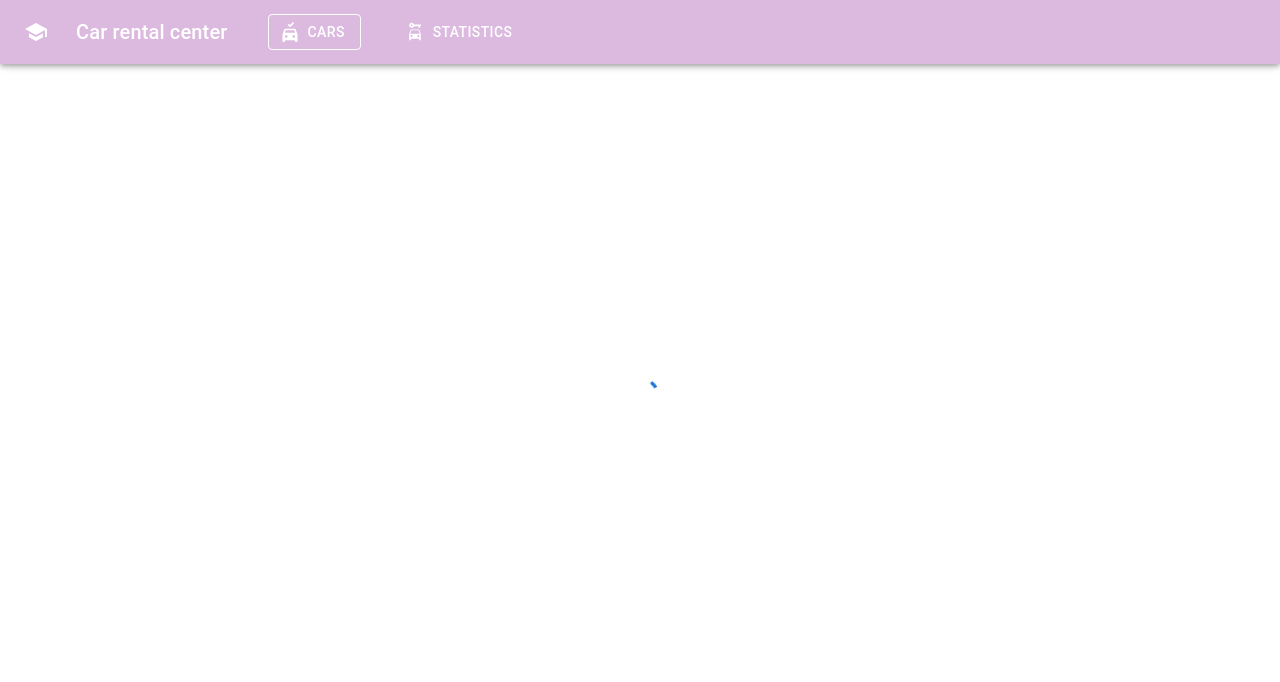
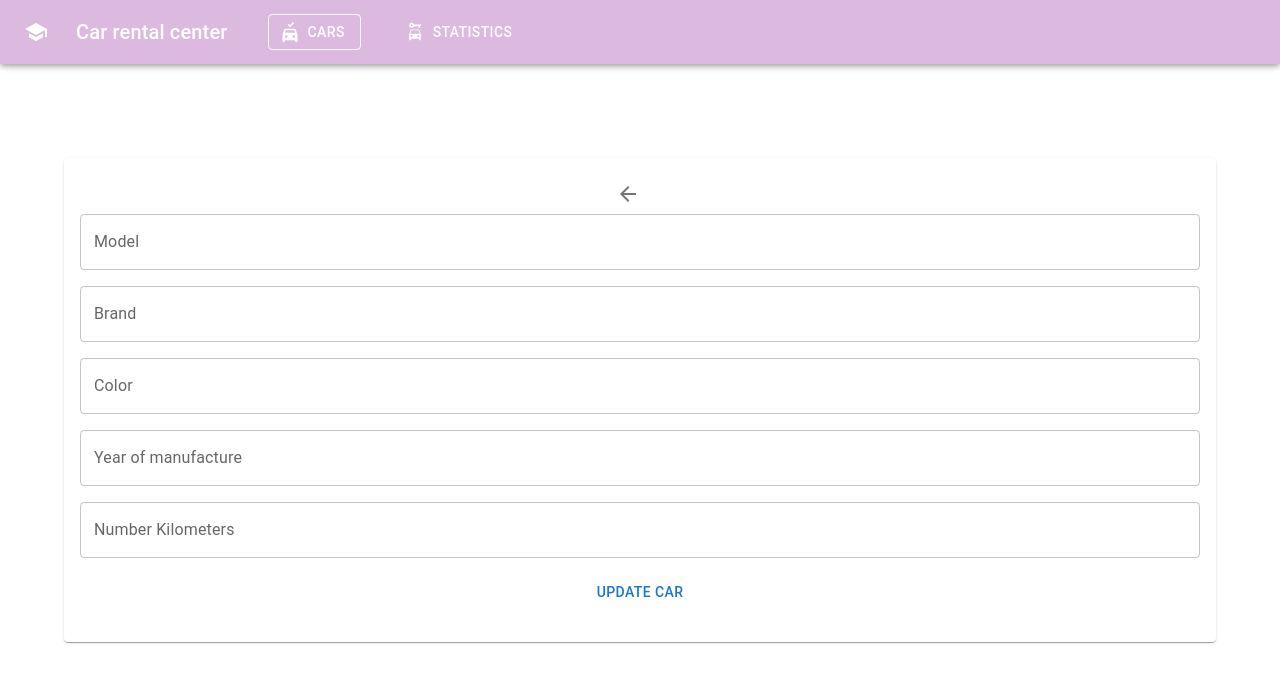
Before and after one commit to UBB-SDI-23/lab-5x-911-Bogdan-Teodora, a React (Vite) app in the folder Frontend/: page /cars/1/edit in a window 1280 px wide. Shown: the top 682 px of the page. Built offline with nearby package versions, Linux system fonts and the light colour scheme; no server answers.

Commit message:
Update CarUpdate.tsx

```diff
--- a/Frontend/src/components/cars/CarUpdate.tsx
+++ b/Frontend/src/components/cars/CarUpdate.tsx
@@ -15,7 +15,7 @@ export const CarUpdate = () => {
 	const navigate = useNavigate();
     const { id } = useParams();
 
-	const [loading, setLoading] = useState(true)
+	//const [loading, setLoading] = useState(true)
 
 	const [car, setCar] = useState<Car>({
         id: 0,
@@ -51,15 +51,9 @@ export const CarUpdate = () => {
 
 	return (
 		<Container>
-
-		{loading && <CircularProgress />}
-
-		{!loading && !car && <div>Car not found</div>}
-
-		{!loading && (
 			<Card>
 				<CardContent>
-					<IconButton component={Link} sx={{ mr: 3 }} to={`/cars/${id}/details`}>
+					<IconButton component={Link} sx={{ mr: 3 }} to={`/cars`}>
 						<ArrowBackIcon />
 					</IconButton>{" "}
 					<form onSubmit={updateCar}>
@@ -113,8 +107,8 @@ export const CarUpdate = () => {
 				</CardContent>
 				<CardActions></CardActions>
 			</Card>
-		)
-}
+
+
 		</Container>
 	);
 };
```
